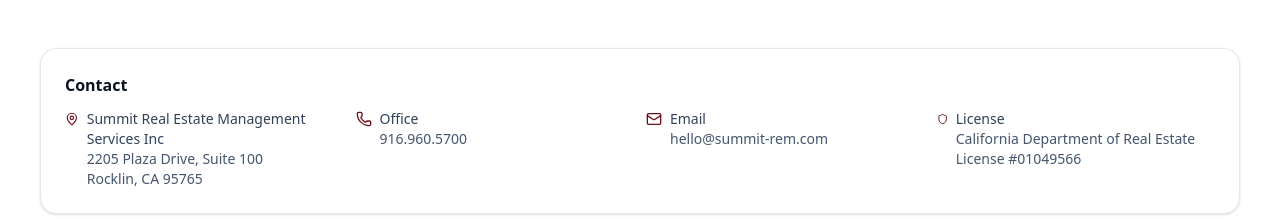
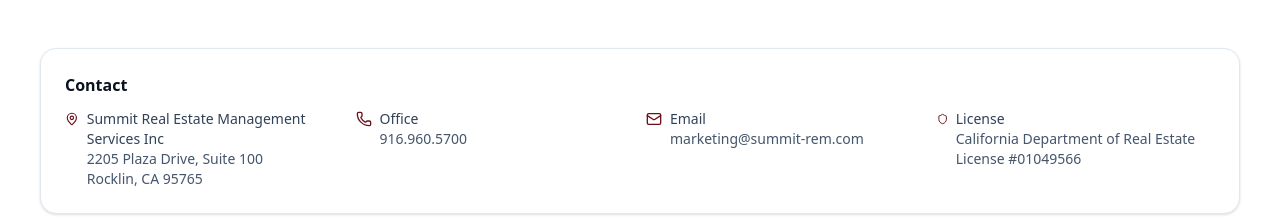
Before and after one commit to summit-rem/summit-rem-website, a React (Vite) app: page /privacy-policy in a window 1280 px wide. Shown: the part 2540-2759 px from the top of the page. Built offline with nearby package versions, Linux system fonts and the light colour scheme.

Commit message:
Updated - Email Address in policy

```diff
--- a/src/pages/legal/CookiePolicyPage.jsx
+++ b/src/pages/legal/CookiePolicyPage.jsx
@@ -166,7 +166,7 @@ export default function CookiePolicyPage() {
                     <Mail className="mt-0.5 h-4 w-4 text-[#6b0f1a]" />
                     <div>
                       <div className="font-medium">Email</div>
-                      <div className="text-slate-600">hello@summit-rem.com</div>
+                      <div className="text-slate-600">marketing@summit-rem.com</div>
                     </div>
                   </div>
                 </div>
--- a/src/pages/legal/PrivacyPolicyPage.jsx
+++ b/src/pages/legal/PrivacyPolicyPage.jsx
@@ -100,7 +100,7 @@ const LegalLayout = ({ title, subtitle, effectiveDate, icon: Icon, children, toc
                 <Mail className="mt-0.5 h-4 w-4 text-[#6b0f1a]" />
                 <div>
                   <div className="font-medium">Email</div>
-                  <div className="text-slate-600">hello@summit-rem.com</div>
+                  <div className="text-slate-600">marketing@summit-rem.com</div>
                 </div>
               </div>
               <div className="flex items-start gap-2">
@@ -234,7 +234,7 @@ export default function PrivacyPolicyPage() {
           right to request access to personal information we have collected,
           request correction of inaccurate information, or request deletion of
           personal information, subject to legal exceptions. Requests may be
-          submitted by contacting us at hello@summit-rem.com , and we will
+          submitted by contacting us at marketing@summit-rem.com , and we will
           respond in accordance with applicable legal requirements.
         </p>
       </Section>
--- a/src/pages/legal/TermsOfServicePage.jsx
+++ b/src/pages/legal/TermsOfServicePage.jsx
@@ -96,7 +96,7 @@ const LegalLayout = ({ title, subtitle, effectiveDate, icon: Icon, children, toc
                 <Mail className="mt-0.5 h-4 w-4 text-[#6b0f1a]" />
                 <div>
                   <div className="font-medium">Email</div>
-                  <div className="text-slate-600">hello@summit-rem.com</div>
+                  <div className="text-slate-600">marketing@summit-rem.com</div>
                 </div>
               </div>
               <div className="flex items-start gap-2">
```
